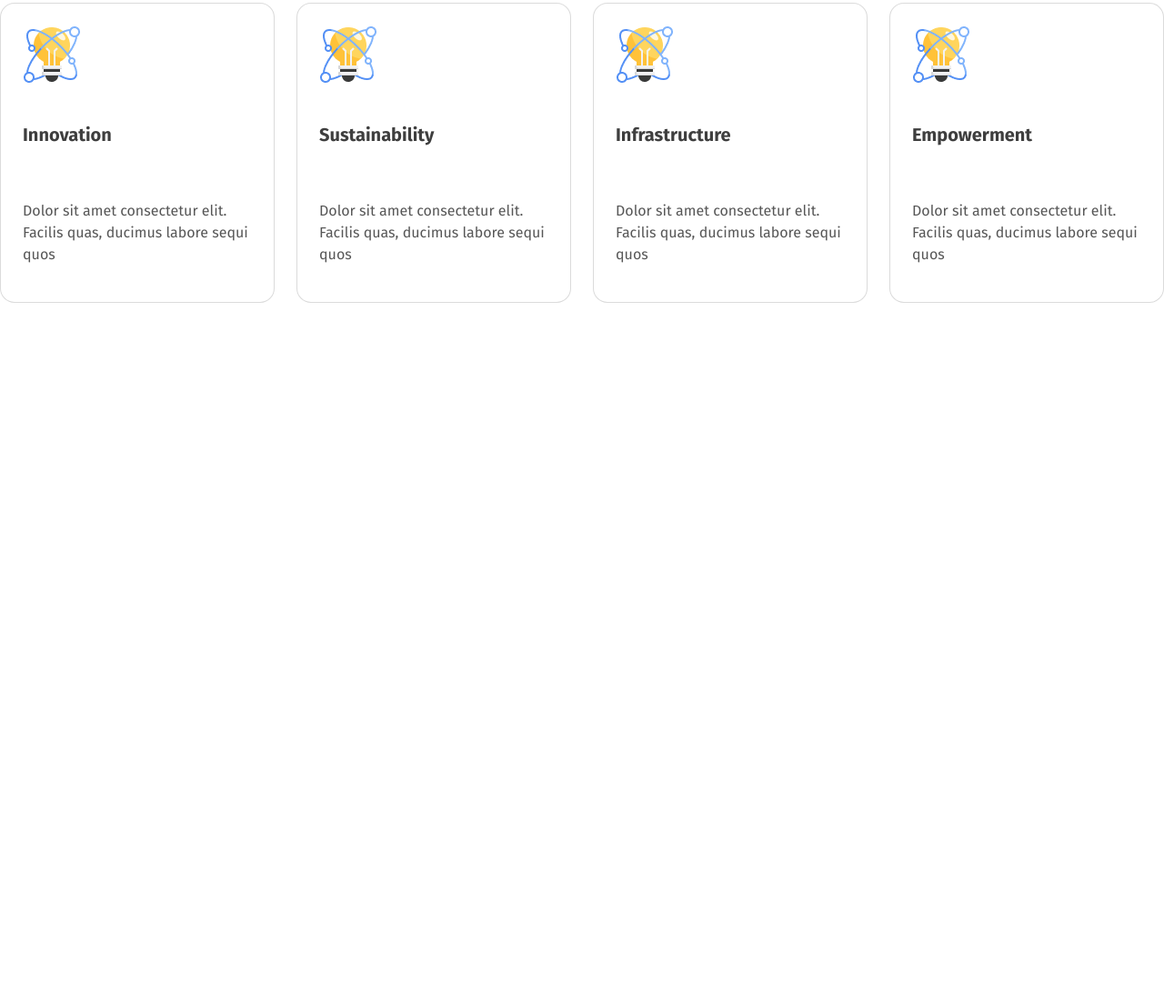
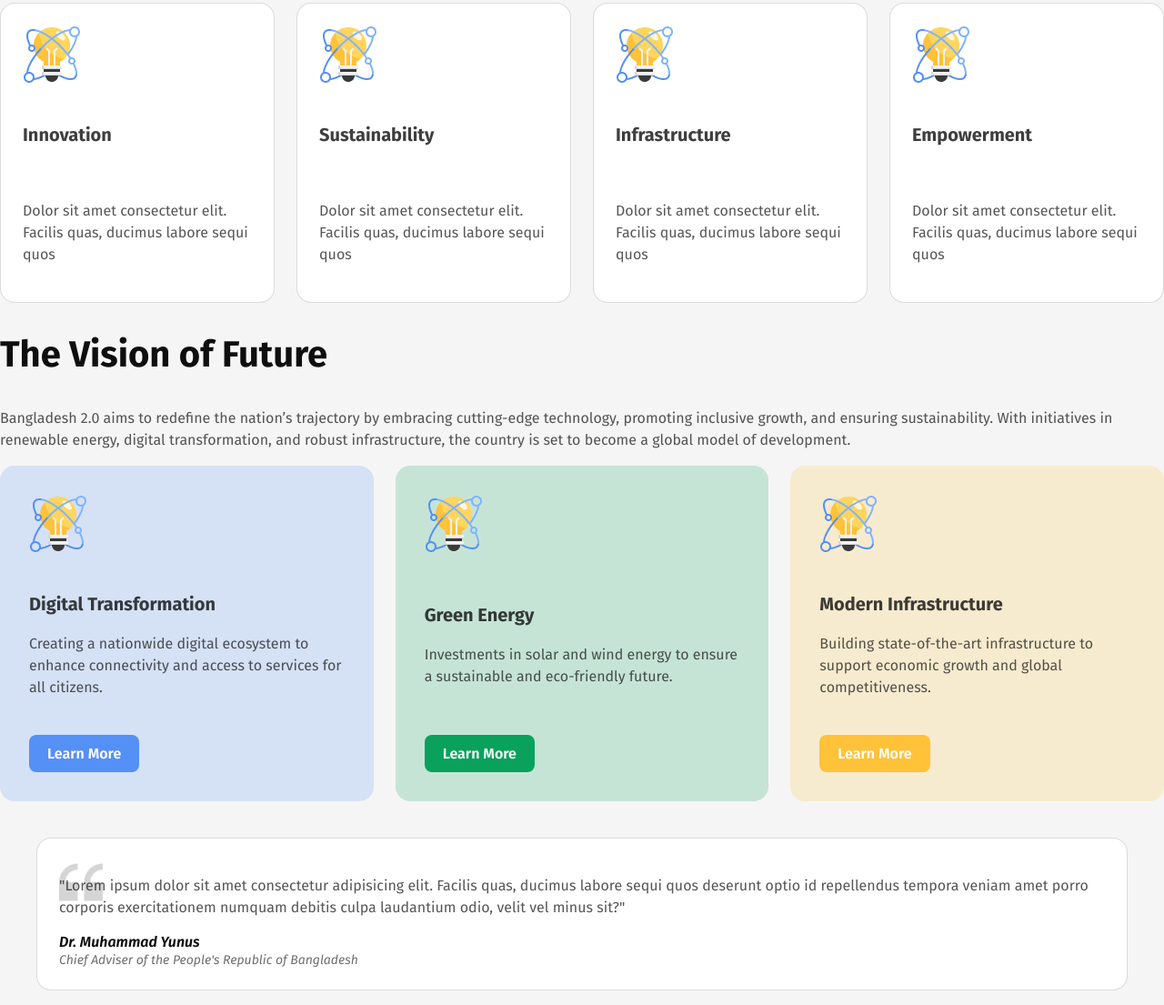
Before and after one commit to saif-kabeer/BD-v2-WebProj, a plain HTML site: page index.html in a window 1280 px wide. Shown: the part 811-1916 px from the top of the page at 91% size. Before the commit the page ends 1144 px from the top, so only its background shows below. Drawn offline with Linux system fonts and the light colour scheme.

Commit message:
added quote, vision done

```diff
--- a/index.html
+++ b/index.html
@@ -69,6 +69,68 @@
     </div>
   </section>
   <!-- Vision of future section -->
+  <section class="vision-section">
+    <!-- Title & Intro Text -->
+    <h2 class="section-title">The Vision of Future</h2>
+    <p class="section-description">
+      Bangladesh 2.0 aims to redefine the nation’s trajectory by embracing cutting-edge technology,
+      promoting inclusive growth, and ensuring sustainability. With initiatives in renewable energy,
+      digital transformation, and robust infrastructure, the country is set to become a global model of development.
+    </p>
+
+    <!-- Boxes Row -->
+    <div class="vision-boxes">
+      <!-- Box 1: Digital Transformation -->
+      <div class="vision-box1 vision-box">
+        <img class="vision-icon" src="assets/card-icon.png" alt="Digital Transformation Icon" />
+        <div class="vision-text">
+          <h3 class="vision-box-title">Digital Transformation</h3>
+        <p class="vision-box-text">
+          Creating a nationwide digital ecosystem to enhance connectivity and access to services for all citizens.
+        </p>
+        </div>
+        <button class="vision-btn vb1">Learn More</button>
+      </div>
+
+      <!-- Box 2: Green Energy -->
+      <div class="vision-box2">
+        <img class="vision-icon" src="assets/card-icon.png" alt="Green Energy Icon" />
+        <div><h3 class="vision-box-title">Green Energy</h3>
+          <p class="vision-box-text">
+            Investments in solar and wind energy to ensure a sustainable and eco-friendly future.
+          </p></div>
+        <button class="vision-btn vb2">Learn More</button>
+      </div>
+
+      <!-- Box 3: Modern Infrastructure -->
+      <div class="vision-box3">
+        <img class="vision-icon" src="assets/card-icon.png" alt="Modern Infrastructure Icon" />
+        <div>
+          <h3 class="vision-box-title">Modern Infrastructure</h3>
+        <p class="vision-box-text">
+          Building state-of-the-art infrastructure to support economic growth and global competitiveness.
+        </p>
+        </div>
+        <button class="vision-btn vb3">Learn More</button>
+      </div>
+    </div>
+
+    <!-- Quote Block -->
+    <blockquote class="vision-quote">
+      <div class="vision-quote-bg">
+        <img class="vision-quote-icon" src="assets/quote-bg.png" alt="Quote Icon" />
+      </div>
+      <p>
+        "Lorem ipsum dolor sit amet consectetur adipisicing elit. Facilis quas, ducimus labore sequi quos
+        deserunt optio id repellendus tempora veniam amet porro corporis exercitationem numquam debitis
+        culpa laudantium odio, velit vel minus sit?"
+      </p>
+      <cite class="vision-cite">
+        Dr. Muhammad Yunus<br />
+        <span class="vision-cite-subtitle">Chief Adviser of the People's Republic of Bangladesh</span>
+      </cite>
+    </blockquote>
+  </section>
 
 </body>
 
--- a/style.css
+++ b/style.css
@@ -12,6 +12,7 @@ body {
   padding: 0;
   box-sizing: border-box;
   gap: 80px;
+  background-color: #F5F5F5
 }
 
 /* Shared Styles */
@@ -31,6 +32,10 @@ body {
   line-height: normal;
   border: none;
 }
+.btn-primary:hover {
+  background-color: #005043;
+  color: white;
+}
 
 .section-title {
   color: #0E0E0E;
@@ -40,7 +45,18 @@ body {
   font-weight: 700;
   line-height: normal;
 }
-section{
+
+.section-description {
+  color: rgba(14, 14, 14, 0.70);
+  font-family: "Fira Sans";
+  font-size: 16px;
+  font-style: normal;
+  font-weight: 400;
+  line-height: 24px;
+  /* 150% */
+}
+
+section {
   width: 1280px;
   margin: 0 auto;
 }
@@ -151,3 +167,165 @@ section{
   line-height: 24px;
   /* 150% */
 }
+
+/* vision section */
+.vision-box1 {
+  display: flex;
+  padding: 32px;
+  flex-direction: column;
+  align-items: flex-start;
+  gap: 24px;
+  flex: 1 0 0;
+  border-radius: 16px;
+  border: 0px solid #5490F5;
+  background: rgba(84, 144, 245, 0.20);
+}
+
+.vision-box2 {
+  display: flex;
+  padding: 32px;
+  flex-direction: column;
+  align-items: flex-start;
+  gap: 24px;
+  flex: 1 0 0;
+  border-radius: 16px;
+  border: 0px solid #09A15C;
+  background: #C6E4D6;
+}
+
+.vision-box3 {
+  display: flex;
+  padding: 32px;
+  flex-direction: column;
+  align-items: flex-start;
+  gap: 24px;
+  flex: 1 0 0;
+  border-radius: 16px;
+  border: 0px solid #FFC239;
+  background: #F7EBCF;
+}
+
+.vision-boxes {
+  display: flex;
+  gap: 24px;
+  align-items: stretch;
+}
+
+.vision-box-title {
+  color: rgba(14, 14, 14, 0.80);
+  font-family: "Fira Sans";
+  font-size: 20px;
+  font-style: normal;
+  font-weight: 700;
+  line-height: normal;
+}
+
+.vision-box-text {
+  color: rgba(14, 14, 14, 0.70);
+  font-family: "Fira Sans";
+  font-size: 16px;
+  font-style: normal;
+  font-weight: 400;
+  line-height: 24px;
+  /* 150% */
+}
+
+.vision-box {
+  display: flex;
+  flex-direction: column;
+  justify-content: space-between;
+}
+
+.vision-btn {
+  display: flex;
+  padding: 11px 20px;
+  justify-content: center;
+  align-items: center;
+  gap: 48px;
+  border-radius: 8px;
+  border: none;
+  color: #FFF;
+  font-family: "Fira Sans";
+  font-size: 16px;
+  font-style: normal;
+  font-weight: 600;
+  line-height: normal;
+}
+
+.vb1 {
+  border-radius: 8px;
+  background: #5490F5;
+}
+
+.vb2 {
+  border-radius: 8px;
+  background: #09A15C;
+}
+
+.vb3 {
+  border-radius: 8px;
+  background: #FFC239;
+}
+
+.vision-btn:hover {
+  background-color: #006A50;
+  color: white;
+}
+.vision-box1,
+.vision-box2,
+.vision-box3 {
+  display: flex;
+  flex-direction: column;
+  justify-content: space-between;
+}
+
+.vision-quote {
+  position: relative;
+  background-color: #FFF;
+  border: 1px solid rgba(14, 14, 14, 0.15);
+  border-radius: 16px;
+  padding: 24px;
+  margin-top: 40px;
+}
+
+
+.vision-quote-bg {
+  position: absolute;
+  top: 24px;
+  left: 24px;
+  z-index: 0;
+  opacity: 0.58;
+}
+
+
+.vision-quote-icon {
+  width: 48px;
+  height: auto;
+  display: block;
+}
+
+
+.vision-quote p {
+  position: relative;
+  z-index: 1;
+  color: rgba(14, 14, 14, 0.7);
+  font-size: 16px;
+  line-height: 1.5;
+  margin-bottom: 16px;
+}
+
+
+.vision-cite {
+  position: relative;
+  z-index: 1;
+  font-size: 16px;
+  font-weight: 600;
+  color: #0E0E0E;
+  margin-bottom: 4px;
+}
+
+.vision-cite-subtitle {
+  font-size: 14px;
+  font-weight: 400;
+  color: rgba(14, 14, 14, 0.6);
+}
```
